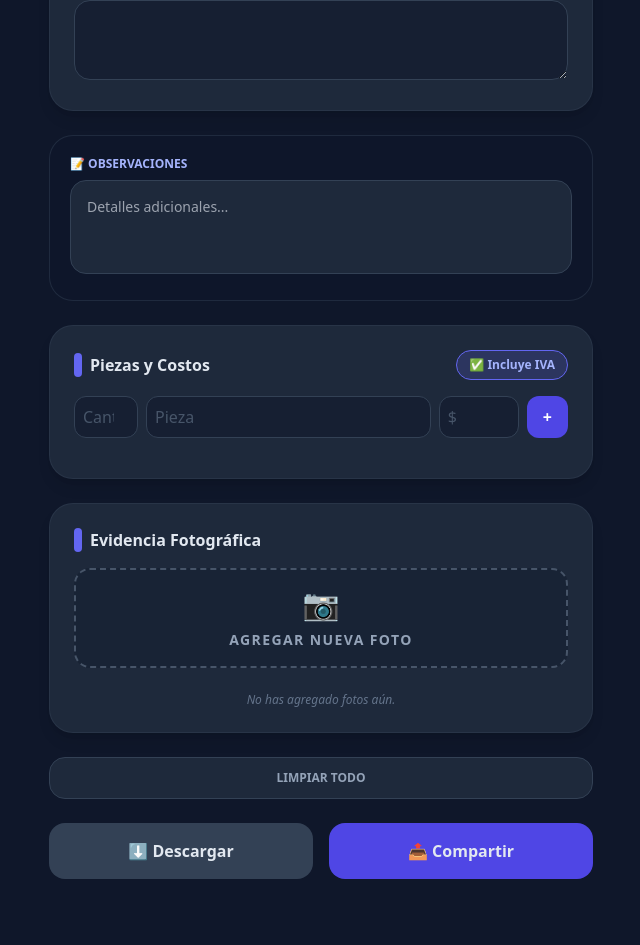
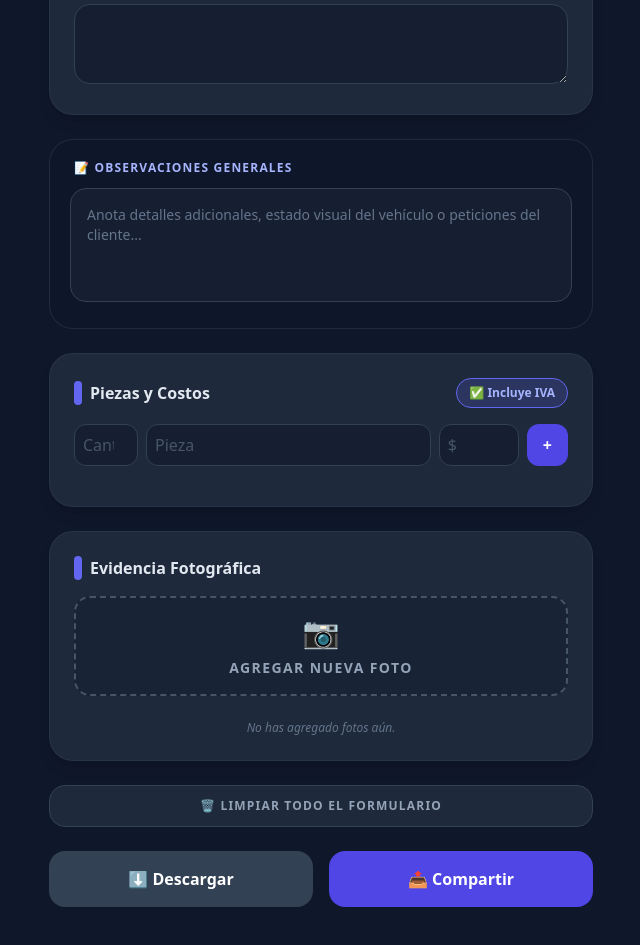
Before and after one commit to EVILI3UNNYS/Taller-Mecanico, a React (Vite) app: page / in a window 1280 px wide. Shown: the part 627-1572 px from the top of the page, without its empty margins (319-959 px from the left). Built offline with nearby package versions, Linux system fonts and the light colour scheme; the HTML template or start-up script is replaced by a standard one.

Commit message:
Eliminado Android: Versión exclusiva para Windows y Linux

```diff
--- a/package.json
+++ b/package.json
@@ -12,11 +12,6 @@
     "dist": "npm run build && electron-builder --linux AppImage"
   },
   "dependencies": {
-    "@capacitor/android": "^8.3.1",
-    "@capacitor/core": "^8.3.1",
-    "@capacitor/filesystem": "^8.1.2",
-    "@capacitor/ios": "^8.3.1",
-    "@capacitor/share": "^8.0.1",
     "clsx": "latest",
     "jspdf": "latest",
     "jspdf-autotable": "latest",
@@ -26,7 +21,6 @@
     "tailwind-merge": "latest"
   },
   "devDependencies": {
-    "@capacitor/cli": "^6.2.1",
     "@eslint/js": "^10.0.1",
     "@vitejs/plugin-react": "^4.2.1",
     "autoprefixer": "^10.4.17",
--- a/src/pages/NuevaEntrada.jsx
+++ b/src/pages/NuevaEntrada.jsx
@@ -49,17 +49,19 @@ const NuevaEntrada = () => {
   };
 
   const handleAction = async (tipo) => {
+    // Validación de campos obligatorios
     if (!formData.placa || !formData.cliente) {
-      return alert("Por favor escribe al menos el nombre del Cliente y las Placas.");
+      return alert("Completa los campos obligatorios (Cliente y Placa) *");
     }
 
     setIsSaving(true);
+
     try {
+      // 1. Generar el PDF
       const base64 = await generarPDFReporte(formData, photos);
-      const fileName = `Reporte_${formData.placa || 'Sin_Placa'}.pdf`;
+      const fileName = `Reporte_${formData.placa}_${new Date().getTime()}.pdf`;
 
-      // --- LÓGICA PARA NAVEGADOR (PC) ---
-      if (!window.Capacitor && !window.electronAPI) {
+      // 2. Lógica de descarga universal para PC (Navegador / Electron)
       const byteCharacters = atob(base64);
       const byteNumbers = new Array(byteCharacters.length);
       for (let i = 0; i < byteCharacters.length; i++) {
@@ -77,67 +79,80 @@ const NuevaEntrada = () => {
       document.body.removeChild(a);
       URL.revokeObjectURL(url);
 
-        if (tipo === 'share') alert("En PC usa 'Descargar' para compartir el archivo manualmente.");
+      // 3. Feedback al usuario
+      if (tipo === 'share') {
+        alert("Archivo generado con éxito. En PC puedes compartir el archivo descargado por correo o WhatsApp Web.");
+      } else {
+        alert("Reporte descargado correctamente.");
       }
-      // --- LÓGICA PARA ANDROID (CAPACITOR) ---
-      else if (window.Capacitor) {
-        // Importación dinámica para evitar errores si no está instalada la librería
-        const { Filesystem, Directory } = await import('@capacitor/filesystem');
-        const { Share } = await import('@capacitor/share');
 
-        const result = await Filesystem.writeFile({
-          path: fileName,
-          data: base64,
-          directory: Directory.Documents,
-        });
-
-        if (tipo === 'share') {
-          await Share.share({ title: 'Reporte Educar', files: [result.uri] });
-        } else {
-          alert("Guardado en Documentos");
+    } catch (e) {
+      console.error("Error al generar el PDF:", e);
+      alert('Error crítico al procesar el PDF. Revisa los datos e intenta de nuevo.');
+    } finally {
+      setIsSaving(false);
     }
-      }
-    } catch (e) {
-      console.error(e);
-      alert('Error: ' + e.message);
-    }
-    setIsSaving(false);
   };
 
   return (
     <div className="min-h-screen pb-20 max-w-xl mx-auto px-4 text-slate-200">
       <div className="py-8 text-center">
-        <h1 className="text-3xl font-bold text-slate-100">EDU-CAR</h1>
-        <p className="text-indigo-400 text-xs uppercase tracking-widest">Sistema de Reportes</p>
+        <h1 className="text-3xl font-bold text-slate-100 tracking-tight">EDU-CAR</h1>
+        <p className="text-indigo-400 text-xs uppercase tracking-widest font-semibold mt-1">Sistema de Reportes</p>
       </div>
 
       <div className="space-y-6">
+        {/* Formulario de datos del vehículo */}
         <VehicleForm formData={formData} setFormData={setFormData} />
 
-        <div className="bg-slate-900/50 border border-slate-700/50 p-5 rounded-3xl">
-          <label className="text-indigo-300 text-xs font-bold uppercase block mb-2">📝 Observaciones</label>
+        {/* Sección de Observaciones Generales */}
+        <div className="bg-slate-900/50 border border-slate-700/50 p-5 rounded-3xl space-y-3">
+          <label className="text-indigo-300 text-xs font-bold uppercase tracking-widest ml-1 block">
+            📝 Observaciones Generales
+          </label>
           <textarea
             value={formData.comentarios}
             onChange={(e) => setFormData({...formData, comentarios: e.target.value})}
-            placeholder="Detalles adicionales..."
-            className="w-full bg-slate-800 border border-slate-700 rounded-2xl p-4 text-sm resize-none focus:ring-2 focus:ring-indigo-500 outline-none"
-            rows="3"
+            placeholder="Anota detalles adicionales, estado visual del vehículo o peticiones del cliente..."
+            rows="4"
+            className="w-full bg-slate-800/50 border border-slate-700 rounded-2xl p-4 text-slate-200 placeholder:text-slate-500 focus:outline-none focus:ring-2 focus:ring-indigo-500/50 transition-all resize-none text-sm"
           />
         </div>
 
+        {/* Formulario de Refacciones */}
         <RefaccionesForm formData={formData} setFormData={setFormData} />
-        <PhotoCapture photos={photos} onTakePhoto={handleAddPhoto} onUpdateDescription={handleUpdatePhotoDesc} onRemovePhoto={handleRemovePhoto} />
 
-        <button onClick={handleLimpiar} className="w-full bg-slate-800 text-slate-400 py-3 rounded-2xl text-xs font-bold uppercase border border-slate-700">
-          Limpiar Todo
+        {/* Captura de Fotos */}
+        <PhotoCapture
+          photos={photos}
+          onTakePhoto={handleAddPhoto}
+          onUpdateDescription={handleUpdatePhotoDesc}
+          onRemovePhoto={handleRemovePhoto}
+        />
+
+        {/* Botón de Limpieza */}
+        <button
+          onClick={handleLimpiar}
+          className="w-full bg-slate-800 hover:bg-slate-700 text-slate-400 py-3 rounded-2xl transition-colors text-xs font-bold uppercase tracking-widest border border-slate-700 mt-4"
+        >
+          🗑️ Limpiar Todo el Formulario
         </button>
 
+        {/* Acciones de PDF */}
         <div className="grid grid-cols-2 gap-4">
-          <button onClick={() => handleAction('download')} disabled={isSaving} className="bg-slate-700 py-4 rounded-2xl font-bold">
-            {isSaving ? '...' : '⬇️ Descargar'}
+          <button
+            onClick={() => handleAction('download')}
+            disabled={isSaving}
+            className="bg-slate-700 hover:bg-slate-600 text-white py-4 rounded-2xl transition-all font-bold disabled:opacity-50"
+          >
+            {isSaving ? 'Generando...' : '⬇️ Descargar'}
           </button>
-          <button onClick={() => handleAction('share')} disabled={isSaving} className="bg-indigo-600 py-4 rounded-2xl font-bold">
-            {isSaving ? '...' : '📤 Compartir'}
+          <button
+            onClick={() => handleAction('share')}
+            disabled={isSaving}
+            className="bg-indigo-600 hover:bg-indigo-500 text-white py-4 rounded-2xl transition-all font-bold disabled:opacity-50"
+          >
+            {isSaving ? 'Generando...' : '📤 Compartir'}
           </button>
         </div>
       </div>
```
Also changed, not shown: 54 other files (tests, documents, lock files or other folders). Lines whose indentation alone changed are shown as unchanged.
